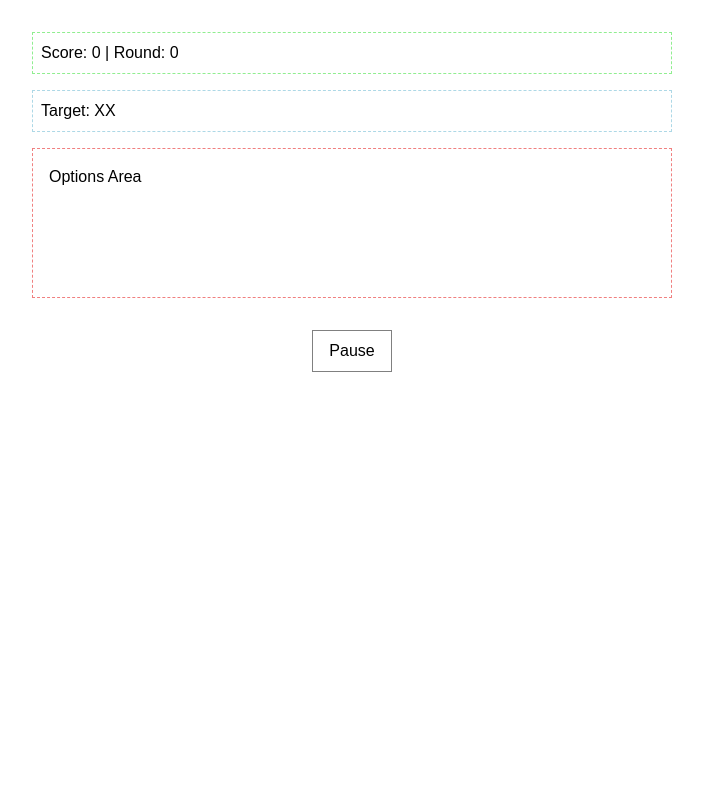
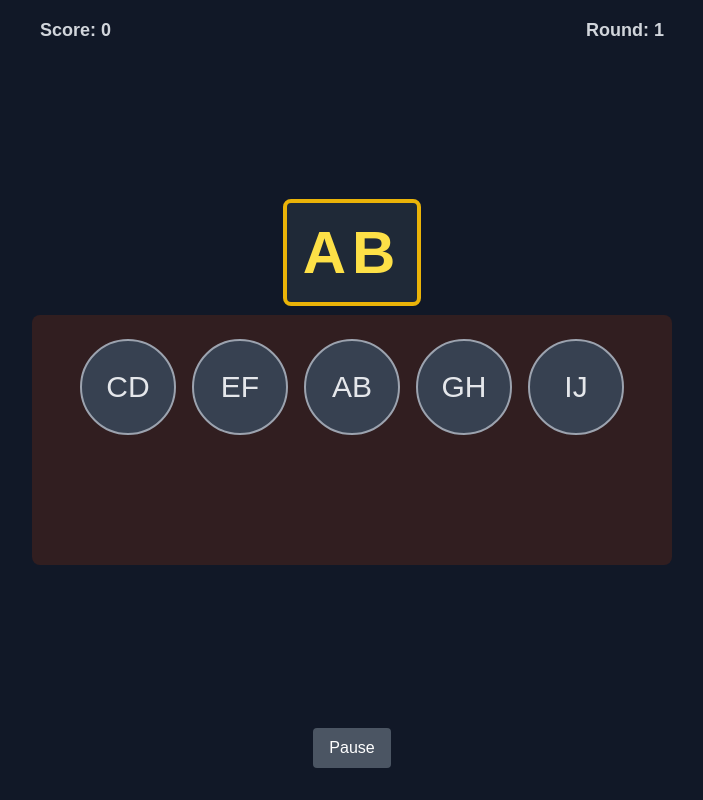
Before and after one commit to manishanis/eye-training, a Nuxt app: page / in a window 1280 px wide. Shown: the whole page, without its empty margins (288-991 px from the left). Built offline with nearby package versions, Linux system fonts and the light colour scheme.

Commit message:
Phase 2: Static Display & Styling

```diff
--- a/app.vue
+++ b/app.vue
@@ -11,12 +11,11 @@
 </script>
 
 <style>
-/* Optional: Add global styles or body background here if needed */
+/* Global styles */
 body {
   margin: 0;
   font-family: sans-serif;
-  /* Example dark theme background - adjust as needed */
-  /* background-color: #1a202c; */
-  /* color: #cbd5e0; */
+  /* Apply dark theme background and default text color */
+  @apply bg-gray-900 text-gray-200;
 }
 </style>
--- a/components/GameContainer.vue
+++ b/components/GameContainer.vue
@@ -1,8 +1,22 @@
 <script setup lang="ts">
+import { ref } from 'vue';
 // Nuxt 3 auto-imports components/
 // No explicit imports needed for TargetDisplay, OptionsArea, etc.
 
-// Placeholder: Import the store to potentially trigger actions later
+// --- Placeholder Data for Phase 2 ---
+const placeholderTarget = ref('AB');
+const placeholderOptions = ref([
+  { letters: 'CD', id: 'opt1' },
+  { letters: 'EF', id: 'opt2' },
+  { letters: 'AB', id: 'opt3' }, // The correct one
+  { letters: 'GH', id: 'opt4' },
+  { letters: 'IJ', id: 'opt5' },
+]);
+const placeholderScore = ref(0);
+const placeholderRound = ref(1);
+// --- End Placeholder Data ---
+
+// Placeholder: Import the store - will be used in Phase 3
 // import { useGameStore } from '@/stores/game';
 // const gameStore = useGameStore();
 
@@ -11,22 +25,47 @@
 // onMounted(() => {
 //   gameStore.startWarmup(); // Or startGame()
 // });
+
+// Placeholder handler for option selection - will call store action in Phase 4
+function handleOptionSelected(optionId: string | number) {
+  console.log('Option selected in GameContainer:', optionId);
+  // Find the selected option text for demo purposes
+  const selected = placeholderOptions.value.find(opt => opt.id === optionId);
+  alert(`You selected: ${selected?.letters} (ID: ${optionId})`);
+  // In Phase 4, this will call gameStore.selectOption(optionId)
+}
+
+// Placeholder handler for pause toggle - will call store action in Phase 5
+function handleTogglePause() {
+    console.log('Toggle Pause clicked');
+    alert('Pause toggled!');
+    // In Phase 5, this will call gameStore.pauseGame() or gameStore.resumeGame()
+}
+
 </script>
 
 <template>
-  <div class="game-container p-4 max-w-2xl mx-auto">
-    <!-- Basic Layout Structure -->
-    <header class="mb-4">
-      <ScoreBoard />
+  <div class="game-container p-4 max-w-2xl mx-auto min-h-screen flex flex-col">
+    <!-- Header: Scoreboard -->
+    <header class="mb-4 flex-shrink-0">
+      <ScoreBoard
+        :score="placeholderScore"
+        :round="placeholderRound"
+      />
     </header>
 
-    <main class="mb-4">
-      <TargetDisplay />
-      <OptionsArea />
+    <!-- Main Game Area -->
+    <main class="mb-4 flex-grow flex flex-col justify-center">
+      <TargetDisplay :target-letters="placeholderTarget" />
+      <OptionsArea
+        :options="placeholderOptions"
+        @select-option="handleOptionSelected"
+      />
     </main>
 
-    <footer class="flex justify-center">
-      <PauseButton />
+    <!-- Footer: Controls -->
+    <footer class="flex justify-center py-4 flex-shrink-0">
+      <PauseButton @toggle-pause="handleTogglePause" />
     </footer>
   </div>
 </template>
@@ -34,7 +73,6 @@
 <style scoped>
 /* Scoped styles for GameContainer if needed */
 .game-container {
-  /* Example: Add a border to visualize */
-  /* border: 1px solid red; */
+  /* Using flex column and min-height to structure layout */
 }
 </style>
--- a/components/OptionItem.vue
+++ b/components/OptionItem.vue
@@ -1,25 +1,22 @@
 <script setup lang="ts">
-// Placeholder for OptionItem component
-// Props and emits will be added later
+defineProps<{
+  letters: string;
+  id: string | number; // Allow string or number for ID
+}>();
+
+// Emits will be added in Phase 4
+// const emit = defineEmits(['select']);
 </script>
 
 <template>
-  <button class="option-item">
-    <!-- Placeholder content -->
-    <span>XX</span>
+  <button
+    class="option-item w-24 h-24 rounded-full border-2 border-gray-400 bg-gray-700 flex items-center justify-center text-3xl font-medium hover:bg-gray-600 hover:border-white focus:outline-none focus:ring-2 focus:ring-offset-2 focus:ring-offset-gray-900 focus:ring-yellow-500 transition-colors duration-150"
+    @click="$emit('select', id)"
+  >
+    <span>{{ letters }}</span>
   </button>
 </template>
 
 <style scoped>
-/* Placeholder styles */
-.option-item {
-  padding: 0.5rem 1rem;
-  border: 1px solid grey;
-  border-radius: 9999px; /* Circle */
-  margin: 0.25rem;
-  cursor: pointer;
-}
-.option-item:hover {
-  background-color: lightgray;
-}
+/* Scoped styles for OptionItem if needed */
 </style>
--- a/components/OptionsArea.vue
+++ b/components/OptionsArea.vue
@@ -1,22 +1,34 @@
 <script setup lang="ts">
-// Placeholder for OptionsArea component
-// Props and logic will be added later
+// Define the structure for an option expected in the prop
+interface Option {
+  letters: string;
+  id: string | number;
+}
+
+defineProps<{
+  options: Option[];
+}>();
+
+// Emits will be handled in Phase 4
+// const emit = defineEmits(['selectOption']);
 </script>
 
 <template>
-  <div class="options-area">
-    <!-- Placeholder content -->
-    <p>Options Area</p>
-    <!-- OptionItem components will be rendered here -->
+  <div class="options-area bg-orange-900/30 p-6 rounded-lg min-h-[250px] relative">
+    <!-- Layout for Option Items -->
+    <div class="flex flex-wrap justify-center items-center gap-4">
+      <OptionItem
+        v-for="option in options"
+        :key="option.id"
+        :letters="option.letters"
+        :id="option.id"
+        @select="$emit('selectOption', $event)"
+      />
+    </div>
+    <!-- Background dots will be added later -->
   </div>
 </template>
 
 <style scoped>
-/* Placeholder styles */
-.options-area {
-  padding: 1rem;
-  border: 1px dashed lightcoral;
-  margin-top: 1rem;
-  min-height: 150px;
-}
+/* Scoped styles for OptionsArea if needed */
 </style>
--- a/components/PauseButton.vue
+++ b/components/PauseButton.vue
@@ -1,24 +1,19 @@
 <script setup lang="ts">
-// Placeholder for PauseButton component
-// Emits will be added later
+// Props and Emits will be added later
+// defineProps<{ isPaused: boolean }>();
+// const emit = defineEmits(['togglePause']);
 </script>
 
 <template>
-  <button class="pause-button">
-    <!-- Placeholder content -->
+  <button
+    class="pause-button px-4 py-2 rounded bg-gray-600 hover:bg-gray-500 text-white font-medium focus:outline-none focus:ring-2 focus:ring-offset-2 focus:ring-offset-gray-900 focus:ring-blue-500 transition-colors duration-150"
+    @click="$emit('togglePause')"
+  >
+    <!-- Placeholder text - icon/text will change based on state later -->
     <span>Pause</span>
   </button>
 </template>
 
 <style scoped>
-/* Placeholder styles */
-.pause-button {
-  padding: 0.5rem 1rem;
-  border: 1px solid grey;
-  margin-top: 1rem;
-  cursor: pointer;
-}
-.pause-button:hover {
-  background-color: lightgray;
-}
+/* Scoped styles for PauseButton if needed */
 </style>
--- a/components/ScoreBoard.vue
+++ b/components/ScoreBoard.vue
@@ -1,20 +1,20 @@
 <script setup lang="ts">
-// Placeholder for ScoreBoard component
-// Props will be added later
+defineProps<{
+  score: number;
+  round: number;
+  // warmupRoundsLeft?: number; // Optional prop for warmup
+}>();
 </script>
 
 <template>
-  <div class="score-board">
-    <!-- Placeholder content -->
-    <p>Score: 0 | Round: 0</p>
+  <div class="score-board flex justify-between items-center text-lg font-semibold text-gray-300 px-2">
+    <span>Score: {{ score }}</span>
+    <span>Round: {{ round }}</span>
+    <!-- Optional Warmup display -->
+    <!-- <span v-if="warmupRoundsLeft !== undefined">Warmup Left: {{ warmupRoundsLeft }}</span> -->
   </div>
 </template>
 
 <style scoped>
-/* Placeholder styles */
-.score-board {
-  padding: 0.5rem;
-  border: 1px dashed lightgreen;
-  margin-top: 1rem;
-}
+/* Scoped styles for ScoreBoard if needed */
 </style>
--- a/components/TargetDisplay.vue
+++ b/components/TargetDisplay.vue
@@ -1,19 +1,19 @@
 <script setup lang="ts">
-// Placeholder for TargetDisplay component
-// Props will be defined in Phase 2
+defineProps<{
+  targetLetters: string;
+}>();
 </script>
 
 <template>
-  <div class="target-display">
-    <!-- Placeholder content -->
-    <p>Target: XX</p>
+  <div class="target-display text-center p-4 my-4">
+    <span
+      class="text-6xl font-bold tracking-widest p-4 border-4 border-yellow-500 rounded-lg bg-gray-800 text-yellow-300"
+    >
+      {{ targetLetters }}
+    </span>
   </div>
 </template>
 
 <style scoped>
-/* Placeholder styles */
-.target-display {
-  padding: 0.5rem;
-  border: 1px dashed lightblue;
-}
+/* Scoped styles for TargetDisplay if needed */
 </style>
```
